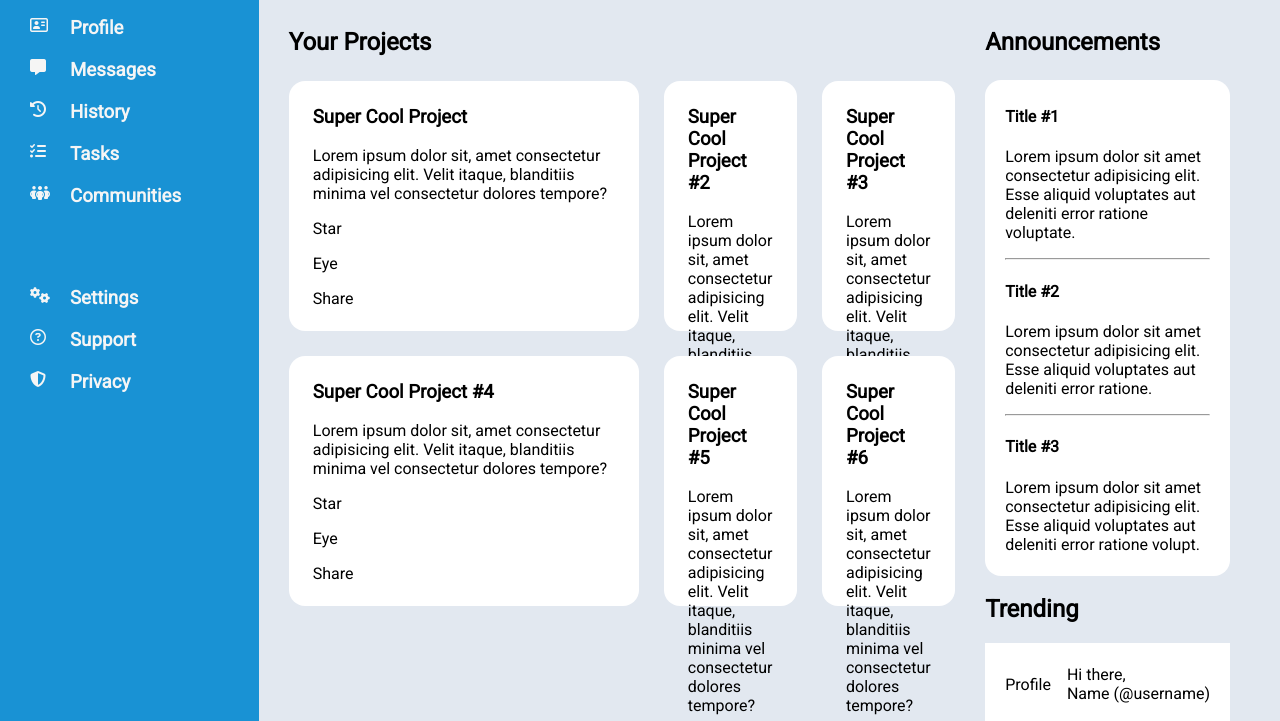
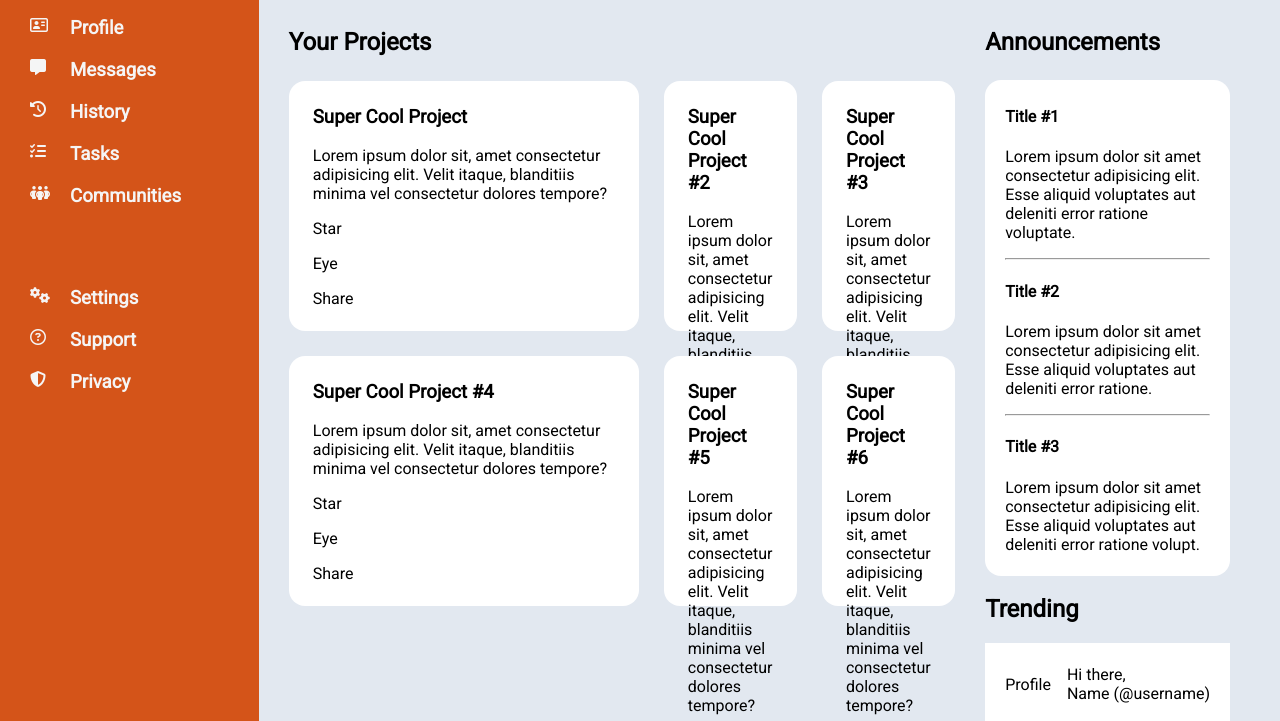
Before and after one commit to JHoldsworth23/admin-dashboard, a plain HTML site: page index.html in a window 1280 px wide. Shown: the part 153-874 px from the top of the page. Drawn offline with Linux system fonts and the light colour scheme.

Commit message:
Change the color background for sidebar

```diff
--- a/style.css
+++ b/style.css
@@ -12,7 +12,7 @@ body {
 }
 
 .sidebar {
-    background-color: #1992D4;
+    background-color: #D45419;
     color: whitesmoke;
     padding: 30px;
     grid-row: 1 / 3;
```
